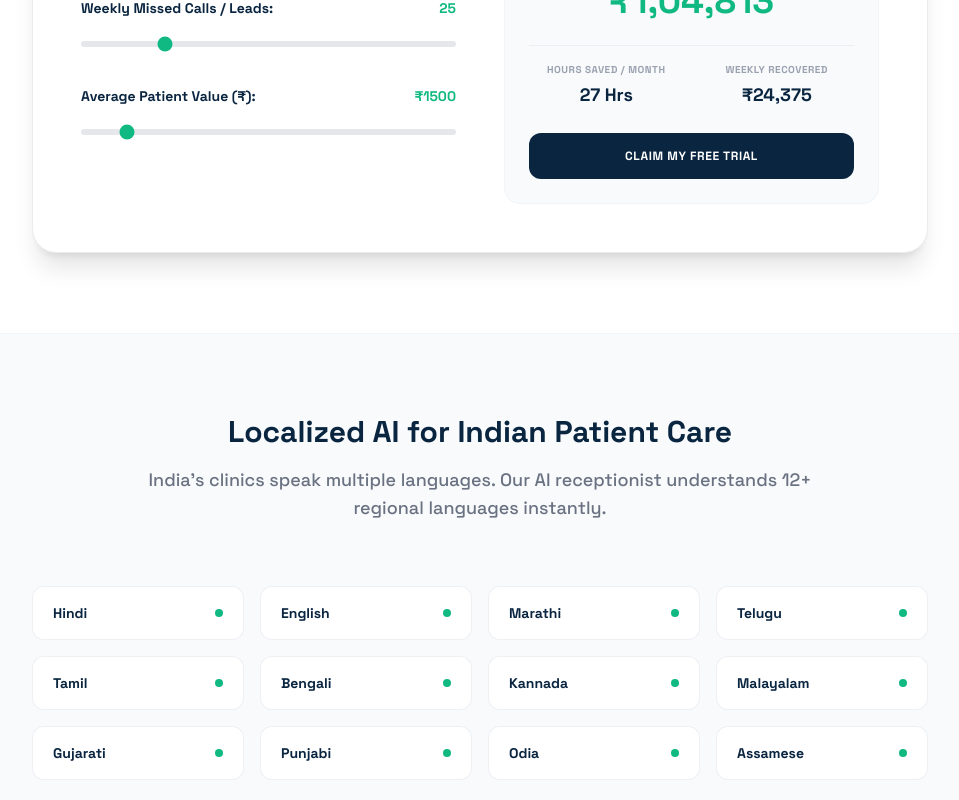
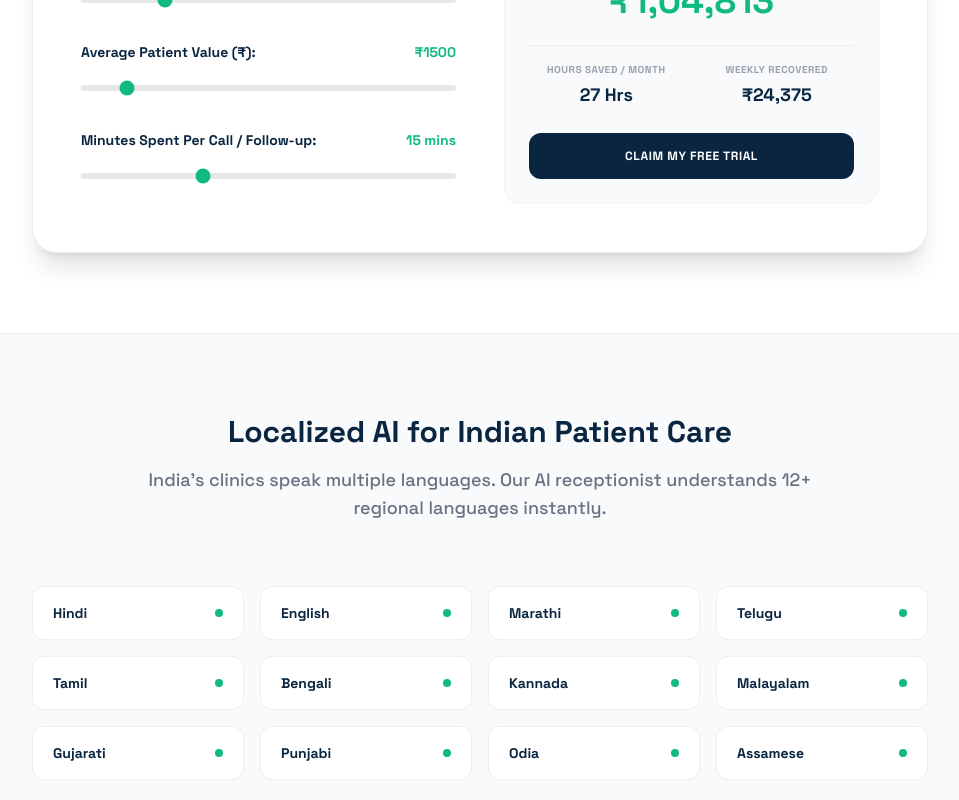
Before and after one commit to jainshreyash001-u/bookmyappointment, a React (Vite) app in the folder frontend/: page / in a window 1280 px wide. Shown: the part 1716-2516 px from the top of the page, without its empty margins (160-1119 px from the left). Built offline with nearby package versions, Linux system fonts and the light colour scheme.

Commit message:
feat: add minutes spent per call slider to ROI calculator

```diff
--- a/frontend/src/pages/HomePage.jsx
+++ b/frontend/src/pages/HomePage.jsx
@@ -7,12 +7,13 @@ const HomePage = () => {
   // ROI Calculator State
   const [missedCalls, setMissedCalls] = useState(25);
   const [avgTicket, setAvgTicket] = useState(1500);
+  const [minsPerCall, setMinsPerCall] = useState(15);
 
   // Calculations
   const conversionRate = 0.65; // 65% booking success rate
   const weeklyRecovered = Math.round(missedCalls * avgTicket * conversionRate);
   const monthlyRecovered = Math.round(weeklyRecovered * 4.3);
-  const hoursSaved = Math.round(missedCalls * 0.25 * 4.3); // 15 mins saved per call/reminder
+  const hoursSaved = Math.round(missedCalls * (minsPerCall / 60) * 4.3);
 
   // FAQ Accordion State
   const [activeFaq, setActiveFaq] = useState(null);
@@ -232,6 +233,21 @@ const HomePage = () => {
                   className="w-full h-1.5 bg-gray-200 rounded-lg appearance-none cursor-pointer accent-[#10b981]"
                 />
               </div>
+
+              <div>
+                <div className="flex justify-between text-sm text-[#0a2540] font-bold mb-3">
+                  <span>Minutes Spent Per Call / Follow-up:</span>
+                  <span className="text-[#10b981]">{minsPerCall} mins</span>
+                </div>
+                <input
+                  type="range"
+                  min="1"
+                  max="45"
+                  value={minsPerCall}
+                  onChange={(e) => setMinsPerCall(Number(e.target.value))}
+                  className="w-full h-1.5 bg-gray-200 rounded-lg appearance-none cursor-pointer accent-[#10b981]"
+                />
+              </div>
             </div>
 
             {/* Calculations Result */}
```
